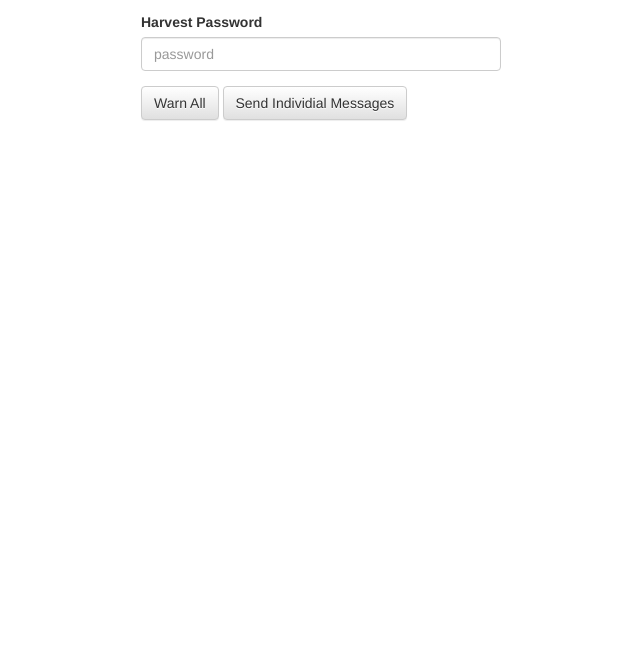
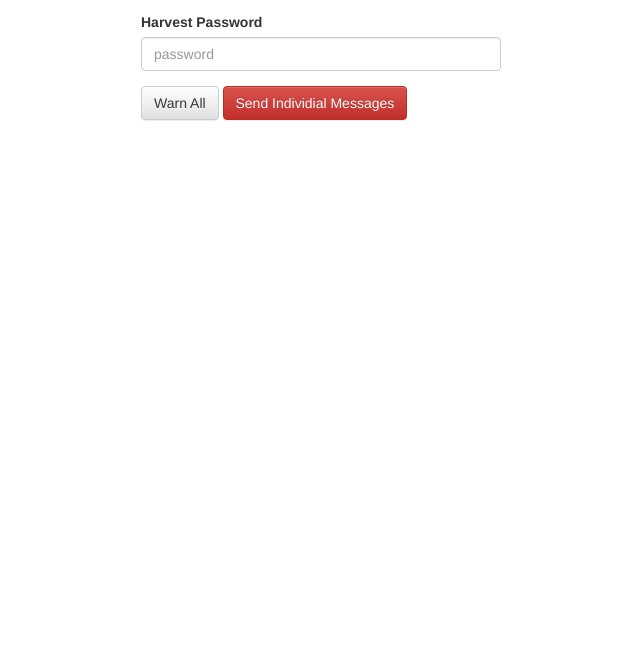
Before and after one commit to shaunpersad/dnt-time-machine, a website: page homepage.html in a window 1280 px wide. Shown: the part 132-800 px from the top of the page, without its empty margins (319-959 px from the left). Drawn offline with nearby package versions, Linux system fonts and the light colour scheme.

Commit message:
added danger button

```diff
--- a/homepage.html
+++ b/homepage.html
@@ -36,7 +36,7 @@
                     <input type="password" class="form-control" id="password" placeholder="password">
                 </div>
                 <button type="button" class="btn btn-default" value="/warn">Warn All</button>
-                <button type="button" class="btn btn-default" value="/destroy">Send Individial Messages</button>
+                <button type="button" class="btn btn-danger" value="/destroy">Send Individial Messages</button>
             </form>
         </div>
     </div>
```
